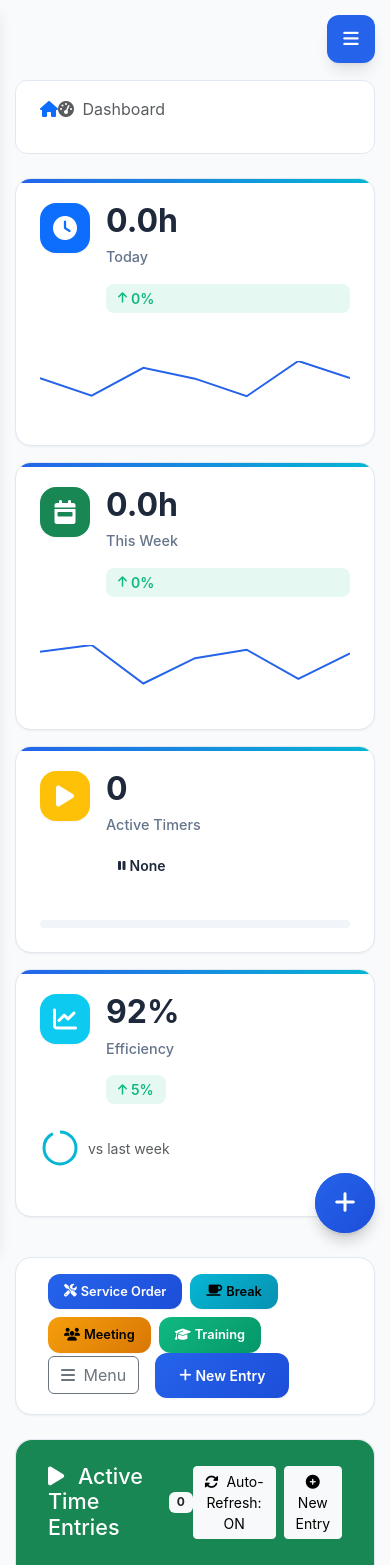
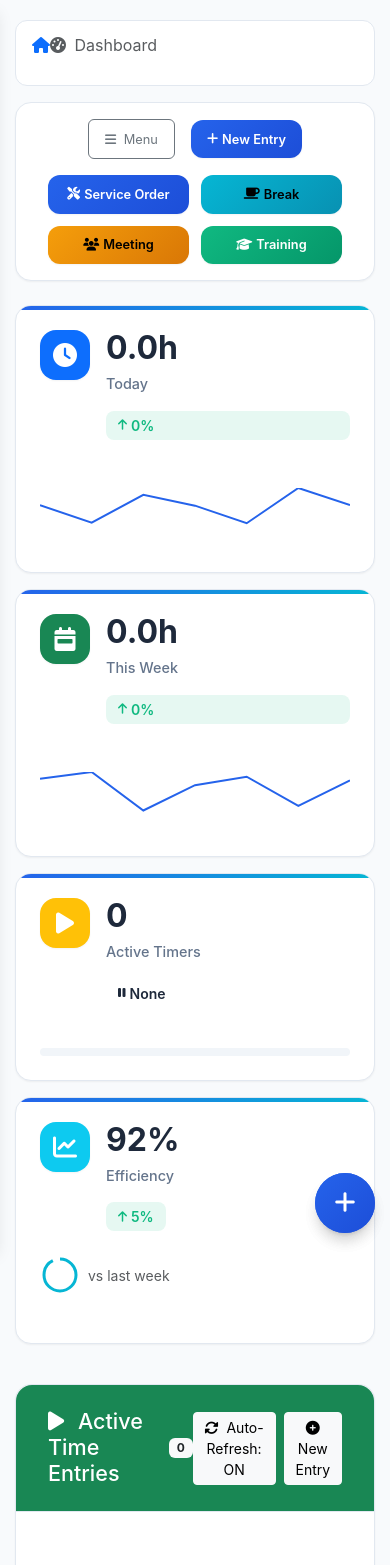
Before and after one commit to gclark0041/time_tracker, a Flask app: page / in a window 390 px wide. Shown: the top 1565 px of the page. Run offline with Flask 3, Linux system fonts and the light colour scheme; a user stored in the database is signed in; data that the repository does not hold is empty.

Commit message:
Fix layout: Move quick actions to top, remove redundant hamburger button, improve mobile responsiveness - Moved quick actions bar from middle to top of dashboard for better accessibility - Removed redundant top-right hamburger button, using only the Menu button in quick actions - Fixed mobile layout with proper vertical stacking and responsive button sizing - Enhanced mobile UX with reordered elements and touch-friendly interfaces - Improved CSS with better responsive breakpoints and mobile-first design - Cleaned up unused top-menu-button styles

```diff
--- a/templates/base.html
+++ b/templates/base.html
@@ -63,36 +63,7 @@
             padding-top: 20px;
         }
 
-        /* Top Menu Button */
-        .top-menu-button {
-            position: fixed;
-            top: 20px;
-            right: 20px;
-            z-index: 1060;
-            background: var(--primary-color);
-            border: none;
-            border-radius: 12px;
-            width: 56px;
-            height: 56px;
-            color: white;
-            font-size: 1.3rem;
-            box-shadow: var(--shadow-lg);
-            transition: all 0.3s ease;
-            display: flex;
-            align-items: center;
-            justify-content: center;
-            cursor: pointer;
-        }
-
-        .top-menu-button:hover {
-            background: var(--primary-hover);
-            transform: scale(1.1);
-            box-shadow: 0 8px 25px rgba(37, 99, 235, 0.4);
-        }
-
-        .top-menu-button:active {
-            transform: scale(0.95);
-        }
+        /* Top menu button styles removed - using quick actions bar menu button instead */
 
         /* Sidebar Navigation */
         .sidebar {
@@ -954,22 +925,8 @@
                 top: 80px;
             }
 
-            .top-menu-button {
-                top: 15px;
-                right: 15px;
-                width: 48px;
-                height: 48px;
-                font-size: 1.1rem;
-            }
-
             .container {
                 padding-top: 0;
-            }
-
-            .nav-breadcrumb {
-                margin-top: 60px;
-                margin-bottom: 1rem;
-                padding: 0.75rem 1rem;
             }
         }
 
@@ -987,6 +944,27 @@
             border: 1px solid var(--border-color);
         }
 
+        /* Quick Actions Card */
+        .quick-actions-card {
+            border: 1px solid var(--border-color);
+            border-radius: 16px;
+            box-shadow: var(--shadow-sm);
+            background: var(--bg-primary);
+        }
+
+        .quick-actions-container {
+            display: flex;
+            justify-content: space-between;
+            align-items: center;
+            flex-wrap: wrap;
+            gap: 1rem;
+        }
+
+        .quick-actions {
+            flex: 1;
+            min-width: 0;
+        }
+
         /* Alert styling */
         .alert {
             border-radius: 12px;
@@ -1008,15 +986,50 @@
         }
 
         /* Quick actions responsiveness */
-        .quick-actions {
-            flex-wrap: wrap;
-            gap: 0.5rem !important;
+        @media (max-width: 768px) {
+            .quick-actions-container {
+                flex-direction: column;
+                align-items: stretch;
+                gap: 1rem;
+            }
+
+            .quick-actions {
+                order: 2;
+                justify-content: center;
+            }
+
+            .quick-actions .btn {
+                font-size: 0.875rem;
+                padding: 0.75rem 1rem;
+                flex: 1;
+                min-width: 120px;
+            }
+
+            .quick-actions-container > div:last-child {
+                order: 1;
+                justify-content: center;
+            }
         }
 
         @media (max-width: 576px) {
+            .quick-actions {
+                gap: 0.75rem !important;
+            }
+
             .quick-actions .btn {
                 font-size: 0.8rem;
-                padding: 0.5rem 1rem;
+                padding: 0.6rem 0.75rem;
+                min-width: 100px;
+            }
+
+            .quick-actions-container > div:last-child .btn {
+                font-size: 0.8rem;
+                padding: 0.6rem 1rem;
+            }
+
+            .nav-breadcrumb {
+                padding: 0.75rem 1rem;
+                margin-bottom: 1rem;
             }
         }
 
@@ -1024,12 +1037,7 @@
     {% block extra_head %}{% endblock %}
 </head>
 <body>
-    <!-- Top Menu Button (replaces navbar) -->
-    {% if current_user.is_authenticated %}
-    <button class="top-menu-button" onclick="toggleSidebar()" title="Open Menu">
-        <i class="fas fa-bars"></i>
-    </button>
-    {% endif %}
+    <!-- Top menu button removed - using the one in quick actions bar instead -->
 
     <!-- Breadcrumb Navigation -->
     {% if current_user.is_authenticated %}
--- a/templates/index.html
+++ b/templates/index.html
@@ -11,6 +11,40 @@
 {% endblock %}
 
 {% block content %}
+<!-- Quick Actions Bar - Moved to Top -->
+<div class="row mb-4">
+    <div class="col-12">
+        <div class="card quick-actions-card">
+            <div class="card-body py-3">
+                <div class="quick-actions-container">
+                    <div class="quick-actions d-flex flex-wrap gap-2">
+                        <button class="btn btn-primary btn-enhanced" onclick="startQuickTimer('service_order')">
+                            <i class="fas fa-tools me-1"></i> Service Order
+                        </button>
+                        <button class="btn btn-info btn-enhanced" onclick="startQuickTimer('break')">
+                            <i class="fas fa-coffee me-1"></i> Break
+                        </button>
+                        <button class="btn btn-warning btn-enhanced" onclick="startQuickTimer('meeting')">
+                            <i class="fas fa-users me-1"></i> Meeting
+                        </button>
+                        <button class="btn btn-success btn-enhanced" onclick="startQuickTimer('training')">
+                            <i class="fas fa-graduation-cap me-1"></i> Training
+                        </button>
+                    </div>
+                    <div class="d-flex align-items-center gap-3">
+                        <button class="btn btn-outline-secondary" onclick="toggleSidebar()">
+                            <i class="fas fa-bars me-1"></i> Menu
+                        </button>
+                        <a href="{{ url_for('add_order') }}" class="btn btn-primary btn-enhanced">
+                            <i class="fas fa-plus me-1"></i> New Entry
+                        </a>
+                    </div>
+                </div>
+            </div>
+        </div>
+    </div>
+</div>
+
 <!-- Enhanced Sidebar Navigation -->
 <div class="sidebar" id="sidebar">
     <div class="sidebar-header">
@@ -220,39 +254,7 @@
     </div>
 </div>
 
-<!-- Quick Actions Bar -->
-<div class="row mb-4">
-    <div class="col-12">
-        <div class="card">
-            <div class="card-body py-3">
-                <div class="d-flex justify-content-between align-items-center flex-wrap">
-                    <div class="quick-actions d-flex flex-wrap gap-2">
-                        <button class="btn btn-primary btn-enhanced" onclick="startQuickTimer('service_order')">
-                            <i class="fas fa-tools me-1"></i> Service Order
-                        </button>
-                        <button class="btn btn-info btn-enhanced" onclick="startQuickTimer('break')">
-                            <i class="fas fa-coffee me-1"></i> Break
-                        </button>
-                        <button class="btn btn-warning btn-enhanced" onclick="startQuickTimer('meeting')">
-                            <i class="fas fa-users me-1"></i> Meeting
-                        </button>
-                        <button class="btn btn-success btn-enhanced" onclick="startQuickTimer('training')">
-                            <i class="fas fa-graduation-cap me-1"></i> Training
-                        </button>
-                    </div>
-                    <div class="d-flex align-items-center gap-3">
-                        <button class="btn btn-outline-secondary" onclick="toggleSidebar()">
-                            <i class="fas fa-bars me-1"></i> Menu
-                        </button>
-                        <a href="{{ url_for('add_order') }}" class="btn btn-primary btn-enhanced">
-                            <i class="fas fa-plus me-1"></i> New Entry
-                        </a>
-                    </div>
-                </div>
-            </div>
-        </div>
-    </div>
-</div>
+
 
 <!-- Main Content Row -->
 <div class="row">
```
